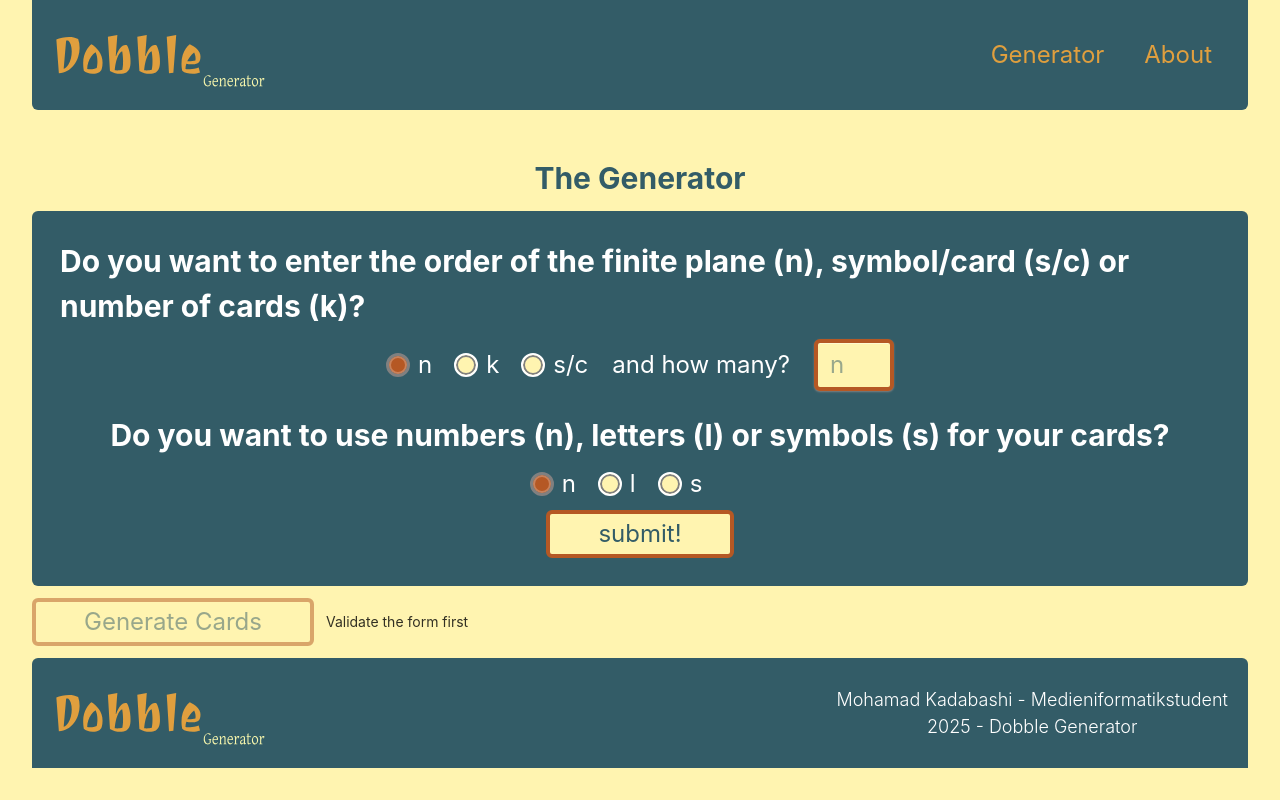
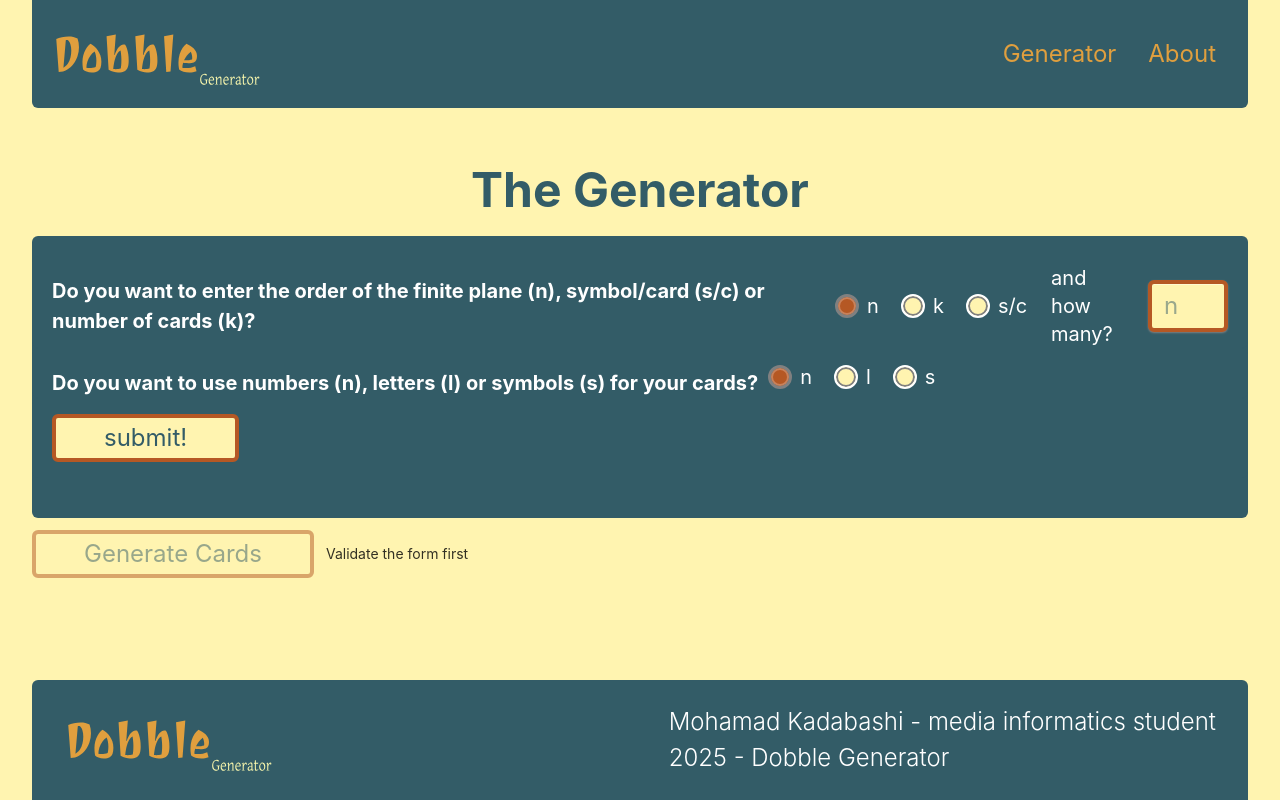
Before and after one commit to Mohamad23-05/dobble-app, a Vue app in the folder frontend/: page /generator in a window 1280 px wide. Built offline with nearby package versions, Linux system fonts and the light colour scheme; the HTML template or start-up script is replaced by a standard one.

Commit message:
adjust Design and Views.

```diff
--- a/frontend/src/App.vue
+++ b/frontend/src/App.vue
@@ -7,16 +7,19 @@ import AppFooter from "@/components/AppFooter.vue";
 
 const route = useRoute()
 </script>
+<!-- App.vue -->
+<template>
+  <div class="min-h-screen flex flex-col">   <!-- full height container -->
+    <NavBar/>
 
-<template>
-  <NavBar/>
-  <div class="flex flex-col">
-    <main class="main-container-styler">
+    <main class="flex-1">                     <!-- takes remaining space -->
       <RouterView/>
     </main>
-    <AppFooter/>
+
+    <AppFooter/>                             <!-- sits at bottom -->
   </div>
 </template>
+
 
 <style scoped>
 @reference "@/assets/main.css";
--- a/frontend/src/assets/main.css
+++ b/frontend/src/assets/main.css
@@ -70,11 +70,14 @@ body {
 
   h2 {
     @apply font-bold text-white leading-normal;
-    @apply text-xl sm:text-2xl md:text-3xl;
+    @apply text-xl md:text-2xl;
+    @apply px-3 md:px-6 lg:px-0;
   }
 
   p {
     @apply font-light text-white text-2xl leading-normal;
+    @apply text-xl md:text-2xl;
+
   }
 
   a {
@@ -86,6 +89,6 @@ body {
   }
 
   .link {
-    @apply hover:underline hover:text-DarkSlateGray hover:bg-Vanilla transition-all duration-300 ease-in-out p-1 m-1 rounded-md;
+    @apply hover:underline hover:text-DarkSlateGray hover:bg-Vanilla transition-all duration-300 ease-in-out md:px-1 rounded-md;
   }
 }
--- a/frontend/src/components/AppFooter.vue
+++ b/frontend/src/components/AppFooter.vue
@@ -2,33 +2,31 @@
 import DobbleLogo from '@/assets/svgs/dobbleLogo.svg'
 
 const year = new Date().getFullYear()
-
 </script>
 
 <template>
-<div class="footer-style">
-  <DobbleLogo />
-  <div class="my-info">
-      <p>Mohamad Kadabashi - Medieniformatikstudent</p>
-      <p class="mx-auto">{{year}} - Dobble Generator</p>
+  <div
+    class="footer-style flex flex-col items-center justify-center gap-3
+           bg-DarkSlateGray rounded-t-md mt-3 px-4 py-4
+           md:flex-row md:justify-between md:px-6 md:py-5
+           lg:px-8 lg:py-6"
+  >
+    <DobbleLogo class="w-40 md:w-40 lg:w-52"/>
+    <div class="my-info">
+      <p class="text-base md:text-lg lg:text-xl">
+        Mohamad Kadabashi - media informatics student
+      </p>
+      <p class="mx-auto md:mx-0 text-base md:text-lg lg:text-xl">
+        {{ year }} - Dobble Generator
+      </p>
+    </div>
   </div>
-</div>
 </template>
 
 <style scoped>
-    @reference "@/assets/main.css";
+@reference "@/assets/main.css";
 
-    .footer-style {
-      @apply flex bg-DarkSlateGray px-5 py-5 mt-3 justify-between items-center rounded-t-md;
-    }
-
-    .my-info{
-      @apply flex flex-col items-start;
-    }
-
-    p{
-      @apply !text-lg;
-    }
-
-
+.my-info {
+  @apply flex flex-col items-center md:items-start text-center md:text-left;
+}
 </style>
--- a/frontend/src/components/NavBar.vue
+++ b/frontend/src/components/NavBar.vue
@@ -1,7 +1,8 @@
 <script setup lang="ts">
-import { ref } from 'vue'
+import {ref} from 'vue'
 import DobbleLogo from '@/assets/svgs/dobbleLogo.svg'
 import hamMenu from '@/assets/svgs/menu-burger.svg'
+
 const isOpen = ref(false)
 const toggle = () => (isOpen.value = !isOpen.value)
 const close = () => (isOpen.value = false)
@@ -10,7 +11,7 @@ const close = () => (isOpen.value = false)
 <template>
   <div class="nav-style">
     <RouterLink to="/" class="flex items-center" @click="close">
-      <DobbleLogo />
+      <DobbleLogo class="w-40 md:w-40 lg:w-52"/>
     </RouterLink>
 
     <!-- Desktop links: show from md and up -->
@@ -52,14 +53,17 @@ const close = () => (isOpen.value = false)
 
 <style scoped>
 /* keep your styles, but don't set display on nav-pages */
-  @reference "@/assets/main.css";
+@reference "@/assets/main.css";
 
 .nav-style {
   @apply flex px-5 py-5 mb-9 items-center justify-between bg-DarkSlateGray rounded-b-md;
 }
+
 .nav-pages {
-  @apply items-center self-stretch; /* removed 'flex' so hidden/md:flex works */
+  @apply items-center self-stretch;
+  /* removed 'flex' so hidden/md:flex works */
 }
+
 .nav-link {
   @apply text-HunyadiYellow-Dark px-3 py-2 rounded-md text-2xl;
 }
--- a/frontend/src/views/AboutView.vue
+++ b/frontend/src/views/AboutView.vue
@@ -4,12 +4,12 @@
 
 <template>
   <div class="content">
-    <div class="min-h-screen flex flex-col justify-center items-center text-center">
+    <div class="about-me">
       <h1>
         This is the bachelor’s thesis of Mohamad Kadabashi.
       </h1>
       <h2>
-        This is the bachelor’s thesis of Mohamad Kadabashi.
+        I'm Mohamad Kadabashi and studying media informatics at HTWD.
       </h2>
       <p>
         I have implemented a generator here to be able to construct a ‘Dobble’ card set.
@@ -20,5 +20,10 @@
 
 <style scoped>
 
+.about-me {
+  @reference "@/assets/main.css";
+
+  @apply flex flex-col py-4 justify-center items-center text-center sm:px-4 gap-2.5;
+}
 
 </style>
--- a/frontend/src/views/GeneratorView.vue
+++ b/frontend/src/views/GeneratorView.vue
@@ -21,14 +21,16 @@ const {
 </script>
 
 <template>
-  <h2 class="title">
+  <h1 class="title">
     The Generator
-  </h2>
+  </h1>
 
-  <div class="content-section">
-    <form class="panel mb-2" @submit.prevent="validateForm" aria-labelledby="g-title">
-      <h2 id="g-title">
-        Do you want to enter the order of the finite plane (n), symbol/card (s/c) or number of cards
+  <div class="content">
+    <form class=" mb-2" @submit.prevent="validateForm" aria-labelledby="g-title">
+      <div class="panel pt-2">
+        <h2 class="panel-title" id="g-title">
+          Do you want to enter the order of the finite plane (n), symbol/card (s/c) or number of
+          cards
           (k)?
         </h2>
 
@@ -62,13 +64,17 @@ const {
             class="qty"
             type="number"
             min="0"
+            required
             :placeholder="howManyPlaceholder"
             v-model.number="howMany"
             aria-label="how many"
           />
         </div>
+      </div>
 
       <!-- Row 2 -->
+      <div class="panel pt-2">
+
         <h2 class="panel-title mt-3">
           Do you want to use numbers (n), letters (l) or symbols (s) for your cards?
         </h2>
@@ -78,41 +84,56 @@ const {
             <legend class="sr-only">Notation</legend>
 
             <label class="radio">
-            <input class="sr-only peer" type="radio" name="notation" value="n" v-model="notation"/>
+              <input class="sr-only peer" type="radio" name="notation" value="n"
+                     v-model="notation"/>
               <span class="dot" aria-hidden="true"></span>
               <span>n</span>
             </label>
 
             <label class="radio">
-            <input class="sr-only peer" type="radio" name="notation" value="l" v-model="notation"/>
+              <input class="sr-only peer" type="radio" name="notation" value="l"
+                     v-model="notation"/>
               <span class="dot" aria-hidden="true"></span>
               <span>l</span>
             </label>
 
             <label class="radio">
-            <input class="sr-only peer" type="radio" name="notation" value="s" v-model="notation"/>
+              <input class="sr-only peer" type="radio" name="notation" value="s"
+                     v-model="notation"/>
               <span class="dot" aria-hidden="true"></span>
               <span>s</span>
             </label>
           </fieldset>
         </div>
+      </div>
 
+      <div class="panel py-4">
         <button class="submit" type="submit">submit!</button>
-
+      </div>
+      <div class="panel pt-1">
         <!-- status -->
-      <p v-if="notation === 'l'" class="text-sm opacity-75 mt-1">
+        <p v-if="notation === 'l'" class="!text-sm mt-1">
           Letters available: {{ 26 }}. Max feasible n: {{
             [2, 3, 4, 5, 7, 8, 9, 13].filter(n => n * n + n + 1 <= 26).join(', ') || 'none'
           }}.
         </p>
+      </div>
 
-      <div v-if="loading" class="mt-2  text-Auburn">Checking…</div>
-      <div v-if="error" class="mt-2 px-3 py-2 rounded-md bg-Vanilla text-red-700">{{ error }}</div>
+      <div class="flex justify-start px-5 pt-2">
+        <div v-if="loading" class="status text-Auburn">Checking…</div>
+        <div
+          v-if="error"
+          class="status text-red-700"
+        >
+          {{ error }}
+        </div>
         <div v-if="valid"
-           class="mt-2 px-3 py-2 rounded-md text-sm bg-Vanilla text-DarkSlateGray">
-        n: {{ n }} of the finite plane with symbols {{ symbolsPerCard }} each card with total
-        symbols: {{ totalSymbols }}
+             class="status text-DarkSlateGray">
+          the order n {{ n }} of the finite plane with symbols {{ symbolsPerCard }} each card with
+          {{ totalSymbols }} cards totally and symbols: {{ totalSymbols }} is a valid cards-set.
         </div>
+      </div>
+
     </form>
   </div>
   <!-- Generate button -->
@@ -134,13 +155,13 @@ const {
 
   <!-- Results -->
   <div v-if="cards.length" class="mt-6">
-    <h3 class="text-xl font-bold mb-3">Generated Cards</h3>
+    <h3 class="text-xl text-DarkSlateGray font-bold mb-3">Generated Cards</h3>
 
     <div class="grid grid-cols-1 md:grid-cols-2 lg:grid-cols-3 gap-4">
       <div
         v-for="(card, idx) in cards"
         :key="idx"
-        class="border rounded-lg p-3 bg-white shadow text-center"
+        class="border rounded-lg p-3 bg-HunyadiYellow-Dark shadow text-center"
       >
         <h4 class="font-semibold mb-2">Card {{ idx + 1 }}</h4>
         <div class="flex flex-wrap justify-center gap-2">
@@ -165,7 +186,8 @@ const {
 <style scoped>
 @reference "@/assets/main.css";
 
-.content-section {
+.panel-title {
+  @apply !text-xl;
 }
 
 .title {
@@ -174,11 +196,11 @@ const {
 
 /* ===== Layout ===== */
 .panel {
-  @apply flex flex-col justify-between items-center p-7 rounded-md gap-2.5 bg-DarkSlateGray text-white;
+  @apply flex justify-start items-center px-5 rounded-md gap-2.5 bg-DarkSlateGray text-white;
 }
 
 .row {
-  @apply grid grid-cols-[auto_auto_1fr] justify-center items-center gap-x-6 gap-y-4 text-2xl;
+  @apply grid grid-cols-[auto_auto_1fr] justify-center items-center gap-x-6 gap-y-4 text-xl;
 }
 
 
@@ -247,6 +269,12 @@ const {
   border: 3px solid var(--color-Auburn);
 }
 
+
+.status {
+  @apply flex items-center justify-center w-auto px-4 py-1 gap-2.5
+  text-xl bg-Vanilla rounded-md;
+}
+
 /* submit button */
 .submit {
   @apply flex items-center justify-center px-12 py-1 gap-2.5 text-2xl  text-DarkSlateGray bg-Vanilla rounded-md;
--- a/frontend/vite.config.ts
+++ b/frontend/vite.config.ts
@@ -1,24 +1,30 @@
-import { fileURLToPath, URL } from 'node:url'
+import {fileURLToPath, URL} from 'node:url'
 
-import { defineConfig } from 'vite'
+import {defineConfig} from 'vite'
 import vue from '@vitejs/plugin-vue'
 import vueDevTools from 'vite-plugin-vue-devtools'
 import tailwind from '@tailwindcss/vite'
 import svgLoader from 'vite-svg-loader'
 
 
-
 // https://vite.dev/config/
 export default defineConfig({
   plugins: [
     vue(),
-    svgLoader(),
-    // vueDevTools(),
     tailwind(),
+    svgLoader({
+      svgo: true,
+      svgoConfig: {
+        plugins: [
+          {name: 'removeViewBox', active: false},   // keep viewBox for proper scaling
+          {name: 'removeDimensions', active: true}, // allow sizing via CSS (width/height)
+        ],
+      },
+    }),
   ],
   resolve: {
     alias: {
-      '@': fileURLToPath(new URL('./src', import.meta.url))
+      '@': fileURLToPath(new URL('./src', import.meta.url)),
     },
   },
 })
```
Also changed, not shown: frontend/src/views/HomeView.vue (+8 -6 lines), frontend/src/assets/svgs/Fano-Ebene-farbig.svg, frontend/src/assets/svgs/dobbleLogo.svg. Lines whose indentation alone changed are shown as unchanged.
